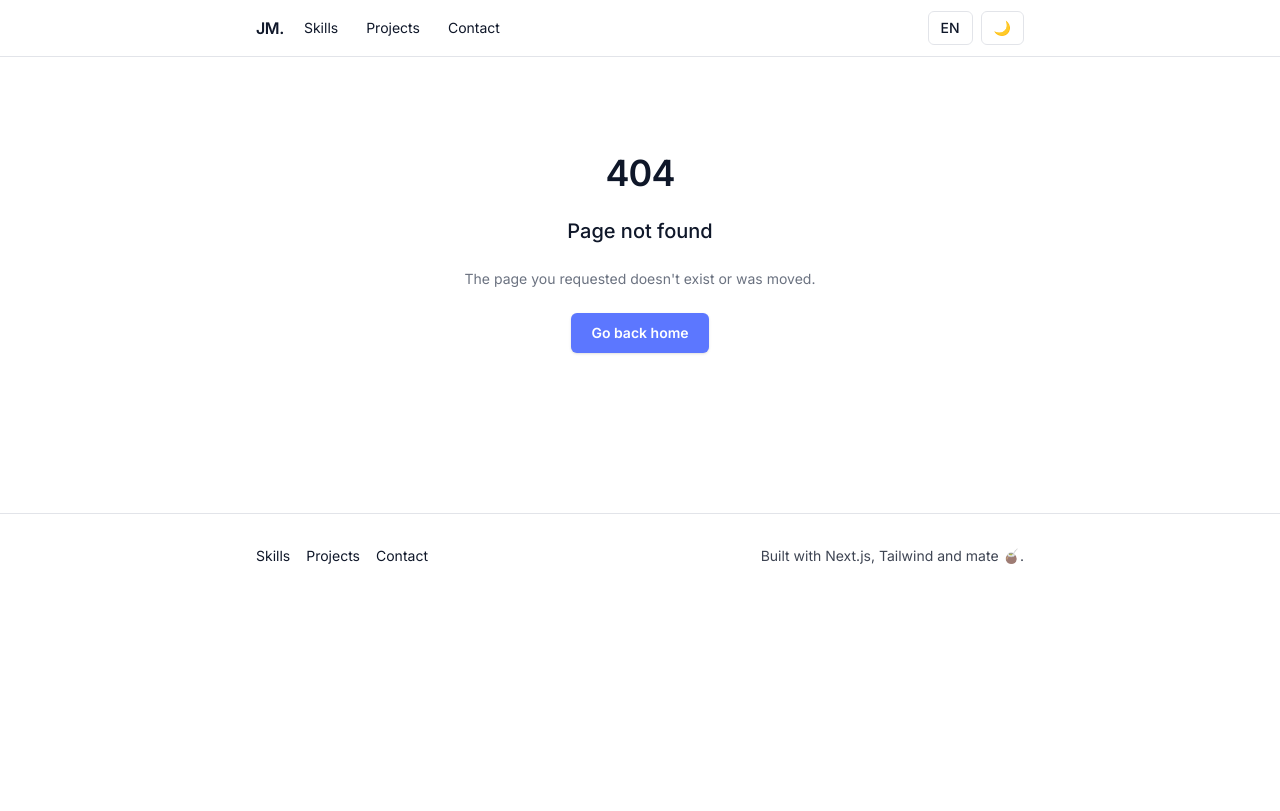
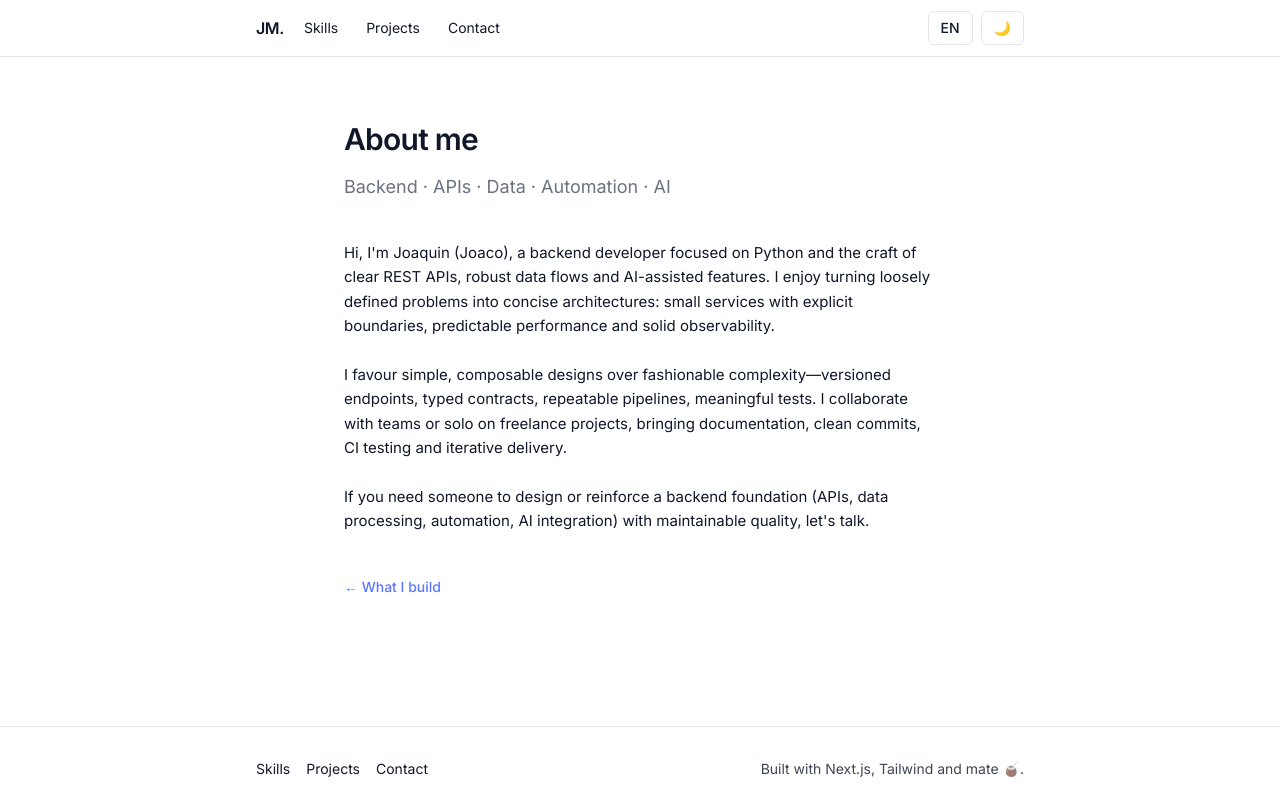
Before and after one commit to joacominatel/portfolio-2026, a Next.js app: page /work/about in a window 1280 px wide. Before the commit this address had no page. Built offline with nearby package versions, Linux system fonts and the light colour scheme.

Commit message:
Add AboutPage and DataAutomationPage components with localization support

```diff
--- /dev/null
+++ b/src/app/work/about/page.tsx
@@ -0,0 +1,20 @@
+"use client";
+import { useI18n } from "@/i18n";
+import { Container } from "@/components/ui/Container";
+import Prose from "@/components/ui/Prose";
+
+export default function AboutPage() {
+  const { t } = useI18n();
+  return (
+    <Container className="py-16 space-y-10 max-w-prose">
+      <div className="space-y-4">
+        <h1 className="text-3xl font-semibold tracking-tight">{t("aboutMe")}</h1>
+        <p className="text-lg text-[hsl(var(--color-muted))]">Backend · APIs · Data · Automation · AI</p>
+      </div>
+      <Prose className="whitespace-pre-wrap">{t("aboutMeBody")}</Prose>
+      <div>
+        <a href="/" className="text-[hsl(var(--primary))] text-sm font-medium hover:underline">← {t("whatIBuild")}</a>
+      </div>
+    </Container>
+  );
+}
--- /dev/null
+++ b/src/app/work/data-automation/page.tsx
@@ -0,0 +1,20 @@
+"use client";
+import { useI18n } from "@/i18n";
+import { Container } from "@/components/ui/Container";
+import Prose from "@/components/ui/Prose";
+
+export default function DataAutomationPage() {
+  const { t } = useI18n();
+  return (
+    <Container className="py-16 space-y-10 max-w-prose">
+      <div className="space-y-4">
+        <h1 className="text-3xl font-semibold tracking-tight">{t("dataAutomationDetailTitle")}</h1>
+        <p className="text-lg text-[hsl(var(--color-muted))]">{t("dataAutomationDetailIntro")}</p>
+      </div>
+      <Prose className="whitespace-pre-wrap">{t("dataAutomationDetailBody")}</Prose>
+      <div>
+        <a href="/" className="text-[hsl(var(--primary))] text-sm font-medium hover:underline">← {t("whatIBuild")}</a>
+      </div>
+    </Container>
+  );
+}
--- a/src/i18n/locales/en.ts
+++ b/src/i18n/locales/en.ts
@@ -9,12 +9,28 @@ export const en = {
     projects: "Projects",
     skills: "Skills",
     contact: "Contact",
-    deterministicEngine: "Deterministic Game Engine",
-    deterministicDesc: "FSM focus, reproducibility & logs.",
+    aboutMe: "About me",
+    aboutMeDesc: "Backend dev (Python) – APIs, data & smart tooling.",
     restfulApis: "Well documented RESTful APIs",
     restfulDesc: "OpenAPI, versioning & testing.",
     dataAutomation: "Data & Automation",
     dataAutomationDesc: "ETL, workers, queues, observability.",
+    dataAutomationDetailTitle: "Data & Automation",
+    dataAutomationDetailIntro: "Tools and approaches I enjoy when building data-driven and automated backends.",
+    dataAutomationDetailBody: `I like mixing pragmatic tooling with modern runtimes. Python stays at the core (FastAPI, async workers) for expressiveness, while I complement with Go or Node when concurrency or streaming patterns demand tighter control.
+
+For data orchestration and pipelines: plain queues (Redis / SQS) plus lightweight schedulers beat over-engineered DAG monsters most of the time. I lean on SQL (Postgres / MySQL / analytical extensions) for truth, and use Redis or in‑memory caches only where latency truly matters.
+
+Observability matters early: structured logs, trace ids that flow across tasks, and small metrics (p95 latency, queue depth) give fast feedback loops. I prototype with Docker Compose, then push to containers on cloud (Azure / AWS) using IaC templates.
+
+AI integration: I like using LLMs to augment extraction, validation or summarization steps—never as an opaque black box. Guardrails + deterministic fallbacks keep pipelines stable.
+
+I keep things simple: fewer moving parts, clear contracts, documented behaviors, reproducible local runs.` ,
+    aboutMeBody: `Hi, I'm Joaquin (Joaco), a backend developer focused on Python and the craft of clear REST APIs, robust data flows and AI-assisted features. I enjoy turning loosely defined problems into concise architectures: small services with explicit boundaries, predictable performance and solid observability.
+
+I favour simple, composable designs over fashionable complexity—versioned endpoints, typed contracts, repeatable pipelines, meaningful tests. I collaborate with teams or solo on freelance projects, bringing documentation, clean commits, CI testing and iterative delivery.
+
+If you need someone to design or reinforce a backend foundation (APIs, data processing, automation, AI integration) with maintainable quality, let's talk.`,
     seeMore: "see more",
     projectTeaserTitle: "Highlighted projects",
     finalCTAText: "Open for freelance & collaborations.",
--- a/src/i18n/locales/es.ts
+++ b/src/i18n/locales/es.ts
@@ -9,12 +9,28 @@ export const es = {
     projects: "Proyectos",
     skills: "Skills",
     contact: "Contacto",
-    deterministicEngine: "Motor de juego determinista",
-    deterministicDesc: "Enfoque FSM, reproducibilidad y logs.",
+    aboutMe: "Sobre mí",
+    aboutMeDesc: "Backend (Python) – APIs, datos y automatización.",
     restfulApis: "APIs REST bien documentadas",
     restfulDesc: "OpenAPI, versionado y tests.",
     dataAutomation: "Datos & Automatización",
     dataAutomationDesc: "ETL, workers, colas, observabilidad.",
+    dataAutomationDetailTitle: "Datos & Automatización",
+    dataAutomationDetailIntro: "Herramientas y enfoques que disfruto al construir backends con datos y automatización.",
+    dataAutomationDetailBody: `Me gusta combinar herramientas pragmáticas con runtimes modernos. Python (FastAPI, workers async) al centro por expresividad, y complemento con Go o Node cuando la concurrencia o el streaming necesitan más control.
+
+Para orquestación y pipelines: colas simples (Redis / SQS) más schedulers livianos superan la sobre‑ingeniería de DAGs en muchos casos. SQL (Postgres / MySQL) como fuente de verdad y Redis o cachés sólo donde la latencia realmente importa.
+
+Observabilidad temprano: logs estructurados, trace ids que viajan entre tareas y métricas simples (latencia p95, profundidad de cola) dan ciclos de feedback rápidos. Prototipo con Docker Compose y luego contenedores en la nube (Azure / AWS) usando plantillas IaC.
+
+Integración con IA: uso LLMs para extraer, validar o resumir—no como caja negra. Guardrails y fallbacks deterministas mantienen estable el flujo.
+
+Mantengo las cosas simples: menos piezas, contratos claros, comportamientos documentados y ejecuciones reproducibles.` ,
+    aboutMeBody: `Soy Joaquin (Joaco), backend developer enfocado en Python y en el diseño de APIs REST claras, flujos de datos robustos e integración con IA. Disfruto convertir problemas difusos en arquitecturas concisas: servicios pequeños con límites explícitos, performance predecible y buena observabilidad.
+
+Prefiero diseños simples y componibles sobre complejidad de moda: endpoints versionados, contratos tipados, pipelines repetibles, tests útiles. Colaboro en equipo o en proyectos freelance aportando documentación, commits limpios, testing en CI y entrega iterativa.
+
+Si necesitás a alguien para diseñar o reforzar una base backend (APIs, procesamiento de datos, automatización, integración IA) con calidad mantenible, hablemos.`,
     seeMore: "ver más",
     projectTeaserTitle: "Proyectos destacados",
     finalCTAText: "Disponible para freelance y colaboraciones.",
```
